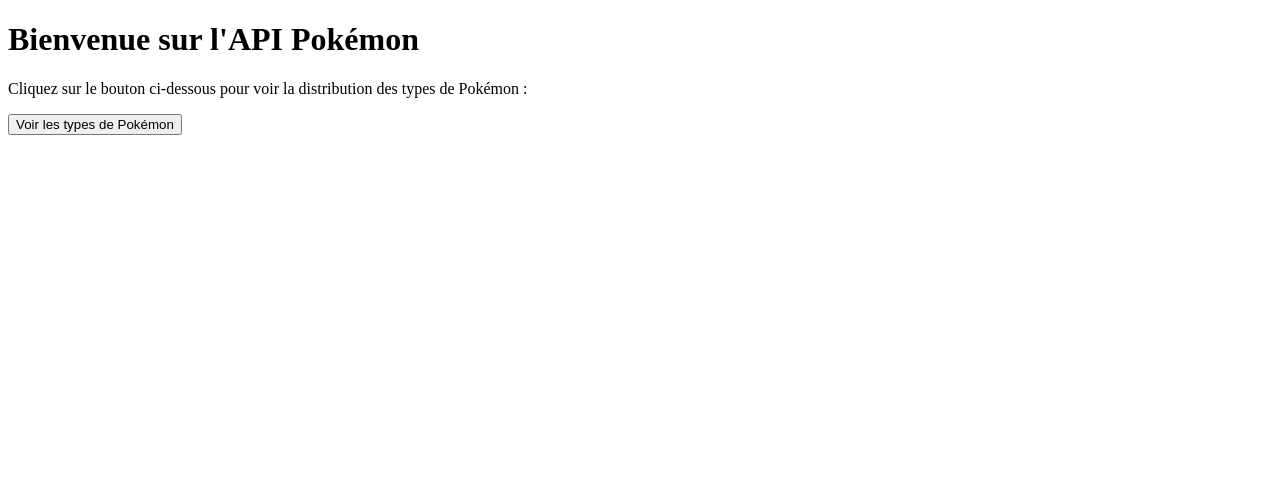
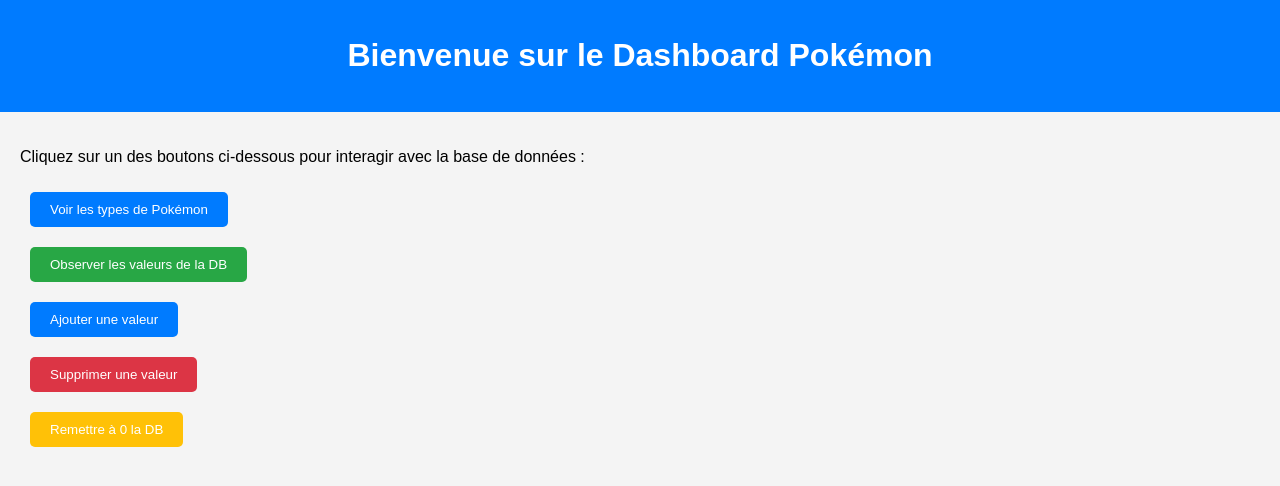
Before and after one commit to basti2002/DSIA_5102A_Projet, a Python web app: template FastAPI/app/templates/home.html in a window 1280 px wide. Shown: the top 486 px of the page. Run offline with Jinja, Linux system fonts and the light colour scheme; the template is opened without the code that fills it, so the values that code supplies are empty.

Commit message:
Changement visuel DB

```diff
--- a/FastAPI/app/templates/home.html
+++ b/FastAPI/app/templates/home.html
@@ -2,13 +2,92 @@
 <html lang="en">
 <head>
     <meta charset="UTF-8">
+    <meta name="viewport" content="width=device-width, initial-scale=1.0">
     <title>Accueil Pokémon</title>
+    <style>
+        body {
+            font-family: Arial, sans-serif;
+            margin: 0;
+            padding: 0;
+            background-color: #f4f4f4;
+        }
+
+        header {
+            background-color: #007BFF;
+            color: #fff;
+            text-align: center;
+            padding: 1rem;
+        }
+
+        .container {
+            padding: 20px;
+        }
+
+        .btn {
+            background-color: #28a745;
+            color: white;
+            border: none;
+            padding: 10px 20px;
+            margin: 10px;
+            border-radius: 5px;
+            cursor: pointer;
+        }
+
+        .btn:hover {
+            background-color: #218838;
+        }
+
+        .btn-danger {
+            background-color: #dc3545;
+        }
+
+        .btn-danger:hover {
+            background-color: #c82333;
+        }
+
+        .btn-primary {
+            background-color: #007bff;
+        }
+
+        .btn-primary:hover {
+            background-color: #0069d9;
+        }
+
+        .btn-reset {
+            background-color: #ffc107;
+        }
+
+        .btn-reset:hover {
+            background-color: #e0a800;
+        }
+    </style>
 </head>
 <body>
-    <h1>Bienvenue sur l'API Pokémon</h1>
-    <p>Cliquez sur le bouton ci-dessous pour voir la distribution des types de Pokémon :</p>
-    <form action="/pokemon/type_count">
-        <button type="submit">Voir les types de Pokémon</button>
-    </form>
+    <header>
+        <h1>Bienvenue sur le Dashboard Pokémon</h1>
+    </header>
+
+    <div class="container">
+        <p>Cliquez sur un des boutons ci-dessous pour interagir avec la base de données :</p>
+        <form action="/pokemon/type_count">
+            <button class="btn btn-primary" type="submit">Voir les types de Pokémon</button>
+        </form>
+
+        <form action="/pokemon/view_db">
+            <button class="btn" type="submit">Observer les valeurs de la DB</button>
+        </form>
+
+        <form action="/pokemon/add_value">
+            <button class="btn btn-primary" type="submit">Ajouter une valeur</button>
+        </form>
+
+        <form action="/pokemon/delete_value">
+            <button class="btn btn-danger" type="submit">Supprimer une valeur</button>
+        </form>
+
+        <form action="/pokemon/reset_db">
+            <button class="btn btn-reset" type="submit">Remettre à 0 la DB</button>
+        </form>
+    </div>
 </body>
 </html>
```
Also changed, not shown: FastAPI/app/main.py (+8 -2 lines), FastAPI/app/models.py (+7 -0 lines), FastAPI/app/templates/view_db.html (added, +29 -0 lines).
